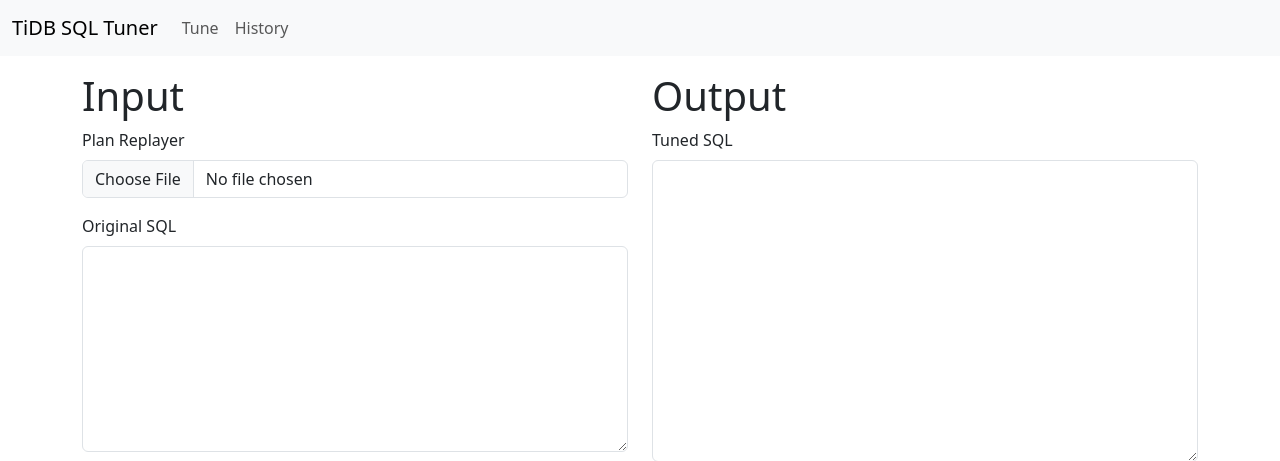
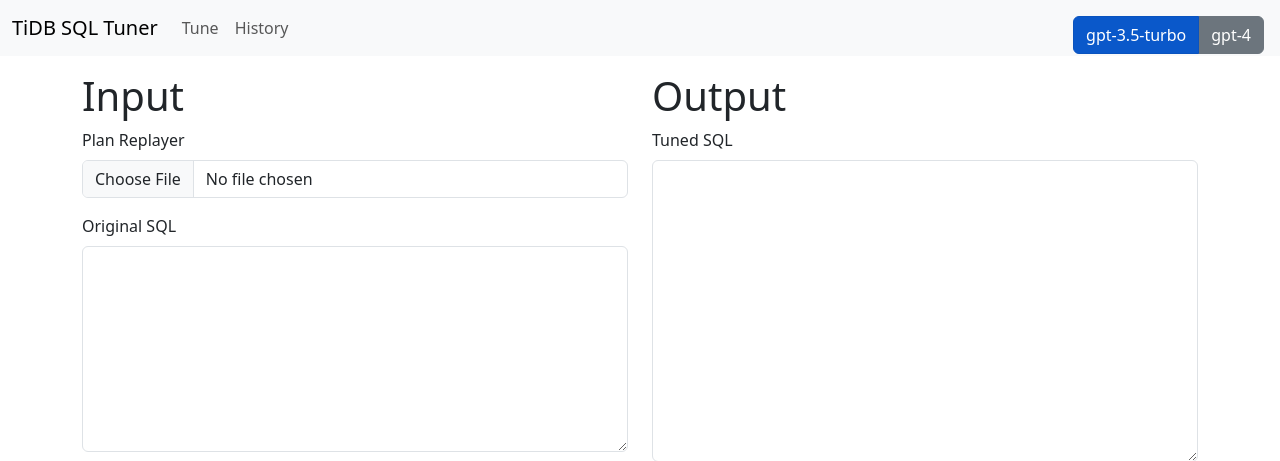
Before and after one commit to pingcap-inc/sqltuner, a Flask app: page / in a window 1280 px wide. Shown: the top 461 px of the page. Run offline with Flask 3, Linux system fonts and the light colour scheme; some libraries are stand-ins or nearby versions.

Commit message:
added 3.5 or 4.0 model selection

```diff
--- a/app.py
+++ b/app.py
@@ -21,9 +21,10 @@
     stats_info = request.form['stats_info']
     new_schemas = None if len(schemas) > 4000 else schemas
     new_stats_info = None if len(stats_info) > 4000 else stats_info
+    gpt_version = request.form['gpt_version']
 
     try:
-        result = tunner.tune(original_sql, new_schemas, new_stats_info)
+        result = tunner.tune(gpt_version, original_sql, new_schemas, new_stats_info)
 
         db = store.Store()
         db.insert_record(original_sql, schemas, stats_info, result['tuned_sql'], result['what_changed'], result['index_suggestion'])
--- a/sql_tunner.py
+++ b/sql_tunner.py
@@ -7,7 +7,6 @@
 class SqlTunner:
     def __init__(self):
         self.init_dotenv()
-        self.chat = ChatOpenAI(temperature=0, model="gpt-4")
         self.init_output_parser()
         self.init_prompt()
 
@@ -41,11 +40,12 @@
             partial_variables = {"format_instructions": self.output_parser.get_format_instructions()},
         )
 
-    def tune(self, original_sql, schemas, stats_info):
+    def tune(self, gpt_version, original_sql, schemas, stats_info):
         input = self.prompt.format_prompt(original_sql=original_sql, schemas=schemas, stats_info=stats_info)
         print(input.to_messages())
         try:
-            output = self.chat(input.to_messages())
+            chat = ChatOpenAI(temperature=0, model=gpt_version)
+            output = chat(input.to_messages())
             print(output.content)
             return self.output_parser.parse(output.content)
         except Exception as e:
--- a/templates/index.html
+++ b/templates/index.html
@@ -94,6 +94,11 @@
         </div>
     </div>
 
+    <div class="btn-group position-fixed top-0 end-0 mt-3 me-3" role="group" aria-label="GPT Version">
+        <button type="button" class="btn btn-primary active" id="gpt35">gpt-3.5-turbo</button>
+        <button type="button" class="btn btn-secondary" id="gpt40">gpt-4</button>
+    </div>
+
     <!-- jQuery and Bootstrap JS links -->
     <script src="https://cdnjs.cloudflare.com/ajax/libs/jquery/3.6.0/jquery.min.js"></script>
     <script src="https://cdnjs.cloudflare.com/ajax/libs/twitter-bootstrap/5.3.0/js/bootstrap.bundle.min.js"></script>
@@ -106,6 +111,8 @@
 
     <script>
         $(document).ready(function () {
+            gptVersion = "gpt-3.5-turbo";
+
             // Handle file selection event
             $('#planReplayerInput').change(function () {
                 $('#originalSQLInput, #schemasInput, #statisticsInfoInput').val('');
@@ -139,6 +146,8 @@
 
                 var form = $('#uploadForm')[0];
                 var formData = new FormData(form);
+                formData.append('gpt_version', gptVersion);
+                formData.delete('file');
 
                 $.ajax({
                     url: '/tune',
@@ -188,6 +197,21 @@
             $('#schemasInput, #statisticsInfoInput').on('input change', function () {
                 updateLabelTitle($(this));
             });
+
+            $('.btn').click(function() {
+                // Remove the 'active' class from all buttons
+                $('.btn').removeClass('active');
+                $('.btn').removeClass('btn-primary');
+                $('.btn').addClass('btn-secondary');
+
+                // Add the 'active' class to the clicked button
+                $(this).addClass('active');
+                $(this).addClass('btn-primary');
+                $(this).removeClass('btn-secondary');
+
+                // Get the selected option (3.5 or 4.0)
+                gptVersion = $(this).text();
+            });
         });
     </script>
 </body>
```
